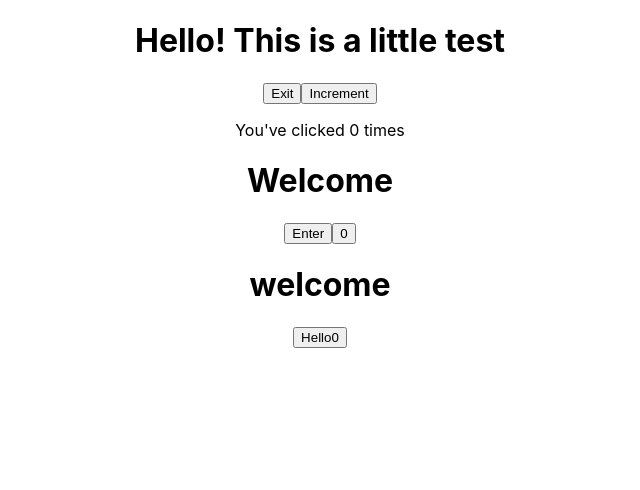
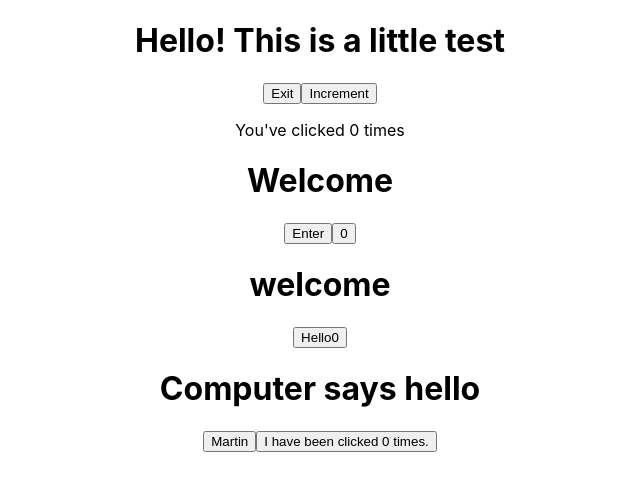
Before and after one commit to MartinBradbury/react-trial, a React (Create React App) app in the folder my-app/: page / in a window 1280 px wide. Shown: the top 490 px of the page, without its empty margins (320-960 px from the left). Built offline with nearby package versions, Linux system fonts and the light colour scheme.

Commit message:
Created another stateful component

```diff
--- a/my-app/src/App.js
+++ b/my-app/src/App.js
@@ -6,6 +6,7 @@ import NewTest from './components/test';
 import StatefulTest from './components/StatefulTest';
 import UserState from './components/UserState';
 import AnotherUser from './components/AnotherUser';
+import NewComp from './components/NewComp';
 
 function App() {
   return (
@@ -14,6 +15,7 @@ function App() {
       <StatefulGreeting greeting="This is a little test" name="Martin" />
       <UserState name="Martin" />
       <AnotherUser />
+      <NewComp />
     </div>
     </>
   );
--- /dev/null
+++ b/my-app/src/components/NewComp.js
@@ -0,0 +1,46 @@
+import React, { Component } from 'react'
+
+export class NewComp extends Component {
+    constructor(props) {
+      super(props);
+      this.state = {
+         greeting: "hello",
+         buttonText: "Martin",
+         counter: 0,
+      };
+    }
+
+    myClick() {
+        this.setState((prevState) => ({
+            greeting: prevState.greeting === "hello" ? "goodbye" : "hello",
+            buttonText: prevState.buttonText === "Martin" ? "Michael" : "Martin",
+        }), () => {
+            console.log(this.state.greeting);
+            console.log(this.state.buttonText);
+        });
+        }
+
+    Number() {
+        this.setState((prevState) => ({
+            counter: prevState.counter + 1,
+        }), () => {
+            console.log(this.state.counter)
+        });
+    }
+
+
+
+
+
+  render() {
+    return (
+      <div>
+        <h1>Computer says {this.state.greeting}</h1>
+        <button onClick={() => this.myClick()}>{this.state.buttonText}</button>
+        <button onClick={() => this.Number()}>I have been clicked {this.state.counter} times.</button>
+      </div>
+    )
+  }
+}
+
+export default NewComp
```
